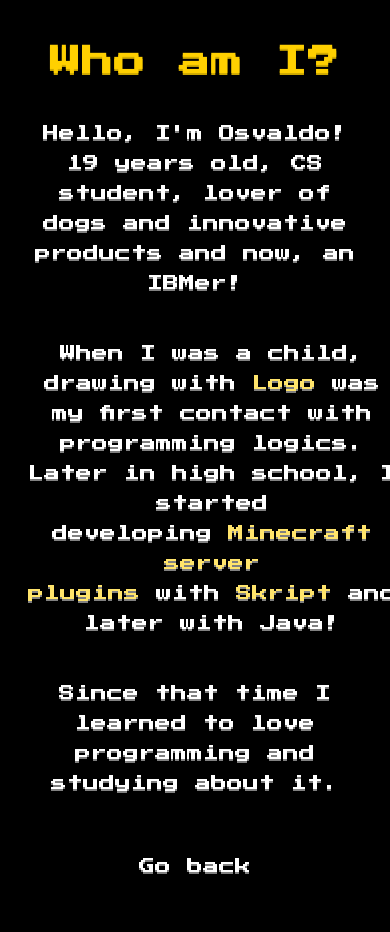
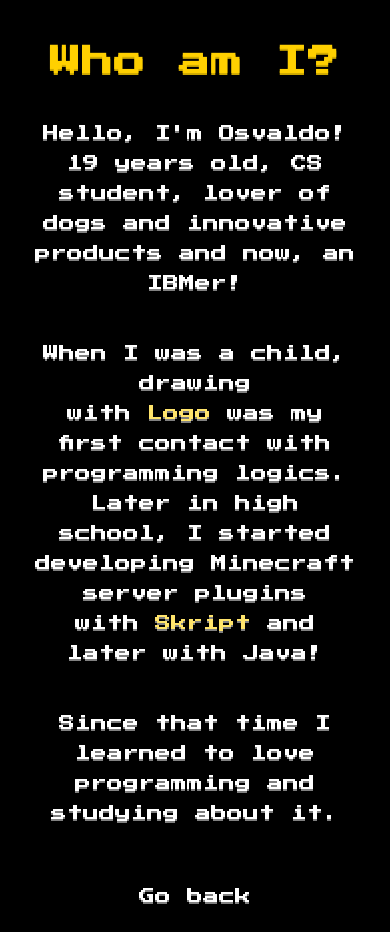
Before and after one commit to margato/me, a React (Create React App) app: page /aboutMe in a window 390 px wide. Before the commit the page ends 902 px from the top, so only its background shows below. Built offline with nearby package versions, Linux system fonts and the light colour scheme.

Commit message:
Fix select button responsiveness

```diff
--- a/src/components/text.js
+++ b/src/components/text.js
@@ -32,6 +32,7 @@ const Link = styled.span`
   color: ${props => textColors[props.type || 'default']};
   text-shadow: 0px 2px 0px gray;
   margin: 0;
+  padding: 0;
   &:hover {
     text-shadow: 0px 2px 0px ${Colors.primaryDarker};
     color: ${Colors.secondary};
--- a/src/pages/aboutMe.js
+++ b/src/pages/aboutMe.js
@@ -21,25 +21,22 @@ function AboutMe () {
       </Container>
       <Container>
         <Text style={{ textAlign: 'center' }}>
-          When I was a child, drawing with&nbsp;
+          When I was a child, drawing with
           <SelectButton
+            style={{ margin: '1rem' }}
             sameLine
             link='https://en.wikipedia.org/wiki/Logo_(programming_language)'
           >Logo
-          </SelectButton>&nbsp;was my first contact with programming logics.
-          Later in high school, I started developing&nbsp;
+          </SelectButton>was my first contact with programming logics.
+          Later in high school, I started developing Minecraft server plugins
+          with
           <SelectButton
-            sameLine
-            link='https://bukkit.org/'
-          >
-            Minecraft server plugins
-          </SelectButton>&nbsp;with&nbsp;
-          <SelectButton
+            style={{ margin: '1rem' }}
             sameLine
             link='https://github.com/SkriptLang/Skript'
           >
            Skript
-          </SelectButton>&nbsp;and later with Java!
+          </SelectButton>and later with Java!
         </Text>
       </Container>
       <Container>
```
